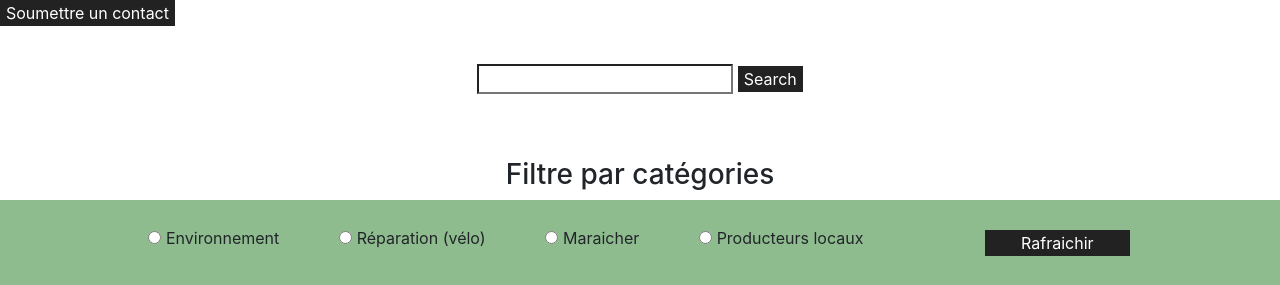
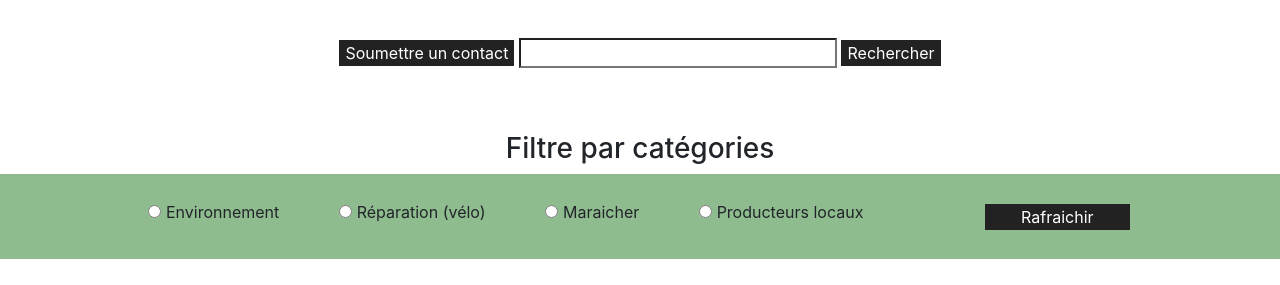
Before and after one commit to Jterom/Workshop2020, a PHP site: page /association.php in a window 1280 px wide. Shown: the part 101-386 px from the top of the page. Run offline with PHP 8.4, Linux system fonts and the light colour scheme; data that the repository does not hold is empty; some libraries are stand-ins or nearby versions.

Commit message:
Bouton soumettre contact

```diff
--- a/association.php
+++ b/association.php
@@ -26,11 +26,12 @@
     </script>
 
 
-    <a href="contact.php"> <button>Soumettre un contact</button> </a>
+
 
 <div class="search">
+    <a href="contact.php"> <button>Soumettre un contact</button> </a>
     <input type="search" id="site-search">
-    <button id="button-search">Search</button>
+    <button id="button-search">Rechercher</button>
 </div>
 
 
--- a/src/css/association.css
+++ b/src/css/association.css
@@ -14,19 +14,23 @@ head{
     width: 100%;
     padding-top: 3%;
     padding-bottom: 5%;
-    grid-row-start: 3;
+    grid-row-start: 2;
     text-align: center;
+}
+
+.search>#site-search{
+    padding-left: 5%;
 }
 
 /*Partie Filtre*/
 #filtre_title{
-    grid-row-start: 4;
+    grid-row-start: 3;
     text-align: center;
 
 }
 .filtrecheck{
     padding: 2%;
-    grid-row-start: 5;
+    grid-row-start: 4;
     display: grid;
     grid-template-columns: 10% auto auto auto auto auto auto 10%;
     background-color: darkseagreen;
```
